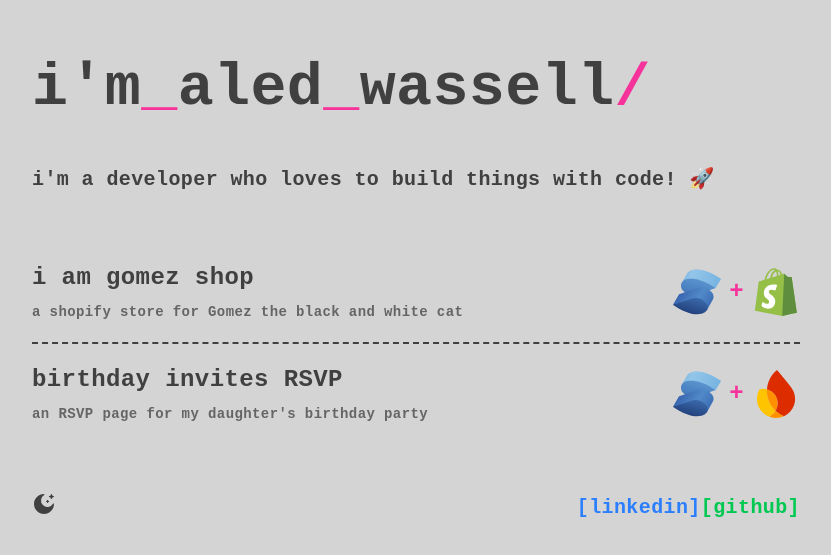
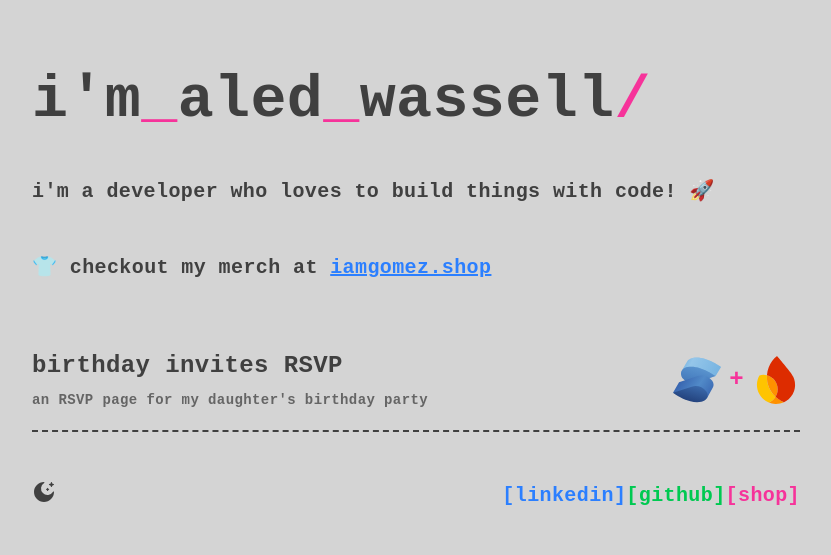
Before and after one commit to aledwassell/aledwassell.com, a SvelteKit app: page / in a window 1280 px wide. Shown: the part 109-664 px from the top of the page, without its empty margins (224-1055 px from the left). Built offline with nearby package versions, Linux system fonts and the light colour scheme; a web font is replaced by a local one.

Commit message:
remove the gomez shop as a dev link and add links to iamgomez.shop as my merch shop

```diff
--- a/src/routes/+page.svelte
+++ b/src/routes/+page.svelte
@@ -3,12 +3,6 @@
 	import { browser } from '$app/environment';
 
 	let links = [
-		{
-			href: 'https://iamgomez.shop/',
-			text: 'i am gomez shop',
-			description: 'a shopify store for Gomez the black and white cat',
-			icons: ['logos--solidjs-icon', 'logos--shopify']
-		},
 		{
 			href: 'https://party-rsvp.aledwassell.dev/',
 			text: 'birthday invites RSVP',
@@ -59,8 +53,14 @@
 			>
 		</h1>
 		<p class="text-xl">i'm a developer who loves to build things with code! 🚀</p>
+		<p class="text-xl">
+			👕 checkout my merch at
+			<a class="text-xl text-blue-500 underline" href="https://iamgomez.shop" target="_blank"
+				>iamgomez.shop</a
+			>
+		</p>
 		<ul class="w-full">
-			{#each links as link, last}
+			{#each links as link, last (link.href)}
 				<li
 					class="flex w-full justify-end border-dashed border-text text-2xl dark:border-text-dark {last
 						? 'border-b-0'
@@ -68,6 +68,7 @@
 				>
 					<a
 						href={link.href}
+						rel="external noopener noreferrer"
 						target="_blank"
 						class="flex w-full items-center justify-between gap-2 py-5 text-text transition-colors duration-300 hover:bg-emerald-500 hover:text-text-dark dark:text-text-dark"
 					>
@@ -76,7 +77,7 @@
 							<p class="text-sm opacity-75">{link.description}</p>
 						</div>
 						<div class="flex flex-col items-center md:flex-row md:gap-2">
-							{#each link.icons as icon, last}
+							{#each link.icons as icon, last (icon)}
 								{#if last}
 									<span class="font-bold text-pink-500">+</span>
 								{/if}
@@ -116,6 +117,15 @@
 						[github]
 					</a>
 				</li>
+				<li>
+					<a
+						href="https://iamgomez.shop"
+						class="py-2 text-pink-500 transition-colors duration-300 hover:bg-pink-500 hover:text-text-dark"
+						target="_blank"
+					>
+						[shop]
+					</a>
+				</li>
 			</ul>
 		</section>
 	</div>
```
